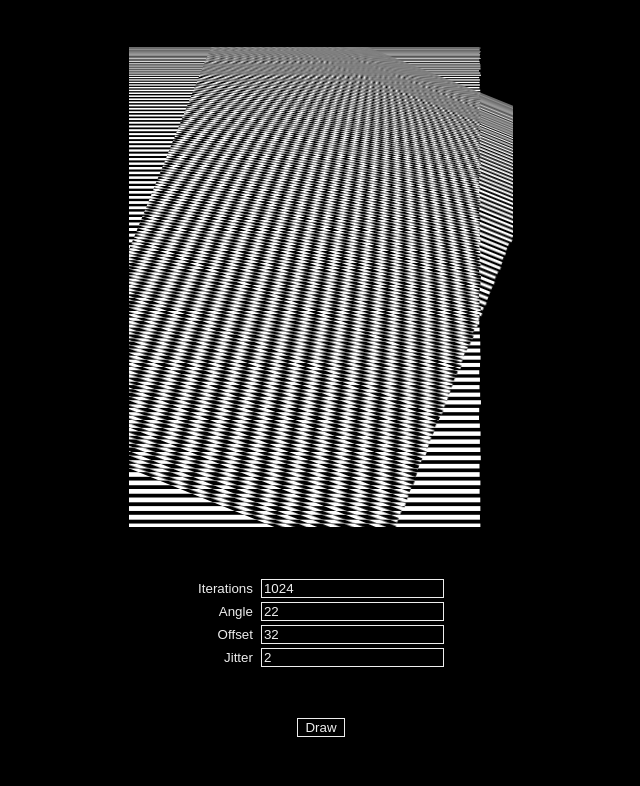
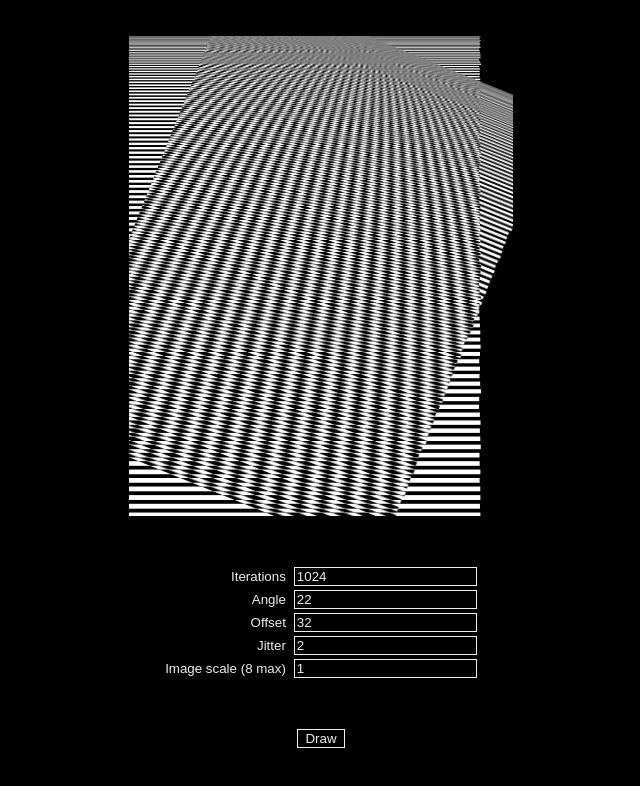
Before and after one commit to dkostmii/frequency-pattern, a plain HTML site: page index.html in a window 1280 px wide. Shown: the whole page, without its empty margins (319-959 px from the left). Drawn offline with Linux system fonts and the light colour scheme.

Commit message:
Add image scaling

```diff
--- a/index.html
+++ b/index.html
@@ -11,6 +11,7 @@
       <label>Angle<input type="number" class="num-input" value=22 ></label>
       <label>Offset<input type="number" class="num-input" value=32 ></label>
       <label>Jitter<input type="number" class="num-input" value=2 ></label>
+      <label>Image scale (8 max)<input type="number" id="scale" class="num-input" value=1 ></label>
     </div>
       <button class="btn" onclick="initParams()">Draw</button>
   </body>
--- a/main.js
+++ b/main.js
@@ -13,18 +13,24 @@ function drawRotated(image,degrees, blend){
     context.drawImage(image,-image.width/2,-image.height/2);
 }
 
-function init(iter, angle, offset, jitter) {
-    console.log(iter, angle, offset,jitter);
+function init(iter, angle, offset, jitter, scaling) {
     var c = document.getElementsByClassName("image")[0];
     var ctx = c.getContext("2d");
-     console.log(iter, angle, offset,jitter);
     if (typeof iter === "undefined") iter = 1024;
     if (typeof angle === "undefined") angle = 22;
     if (typeof offset === "undefined") offset = 32;
     if (typeof jitter === "undefined") jitter = 2;
+    if (typeof scaling === "undefined") scaling = 1;
+    if (scaling > 8) scaling = 8;
+    else if (scaling < 0.5) scaling = 0.5;
+    scaling = Math.abs(scaling);
+    document.getElementById("scale").value = scaling;
 
-    c.width = 384;
-    c.height = 480;
+    iter*=scaling;
+    offset*=scaling;
+    jitter*=scaling;
+    c.width = 384*scaling;
+    c.height = 480*scaling;
     ctx.fillStyle = "white";
     draw(iter,1,0,offset,jitter);
     var img = new Image();
@@ -38,7 +44,9 @@ function currInit(initFun) {
 	return function(b) {
 	    return function (c) {
 		return function (d) {
-		    return initFun(a,b,c,d);
+		    return function (sc) {
+			return initFun(a,b,c,d,sc);
+		    };
 		};
 	    };
 	};
@@ -61,6 +69,5 @@ function initParams() {
     var current=currInit(init);
     for (let i = 0; i < inputs.length; i++) {
 	current=current(inputs[i].value);
-	console.log(current);
     }
 }
```
